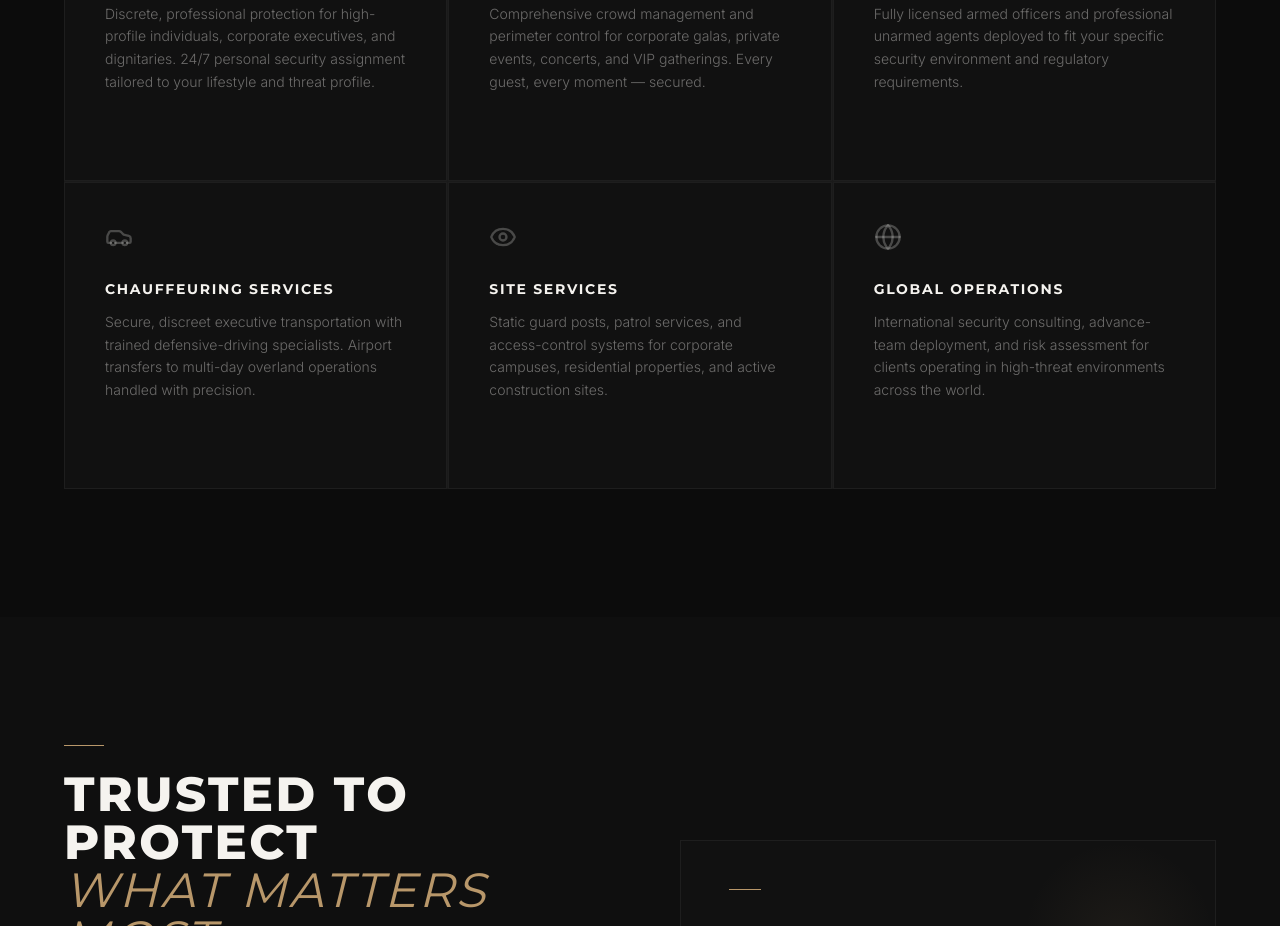
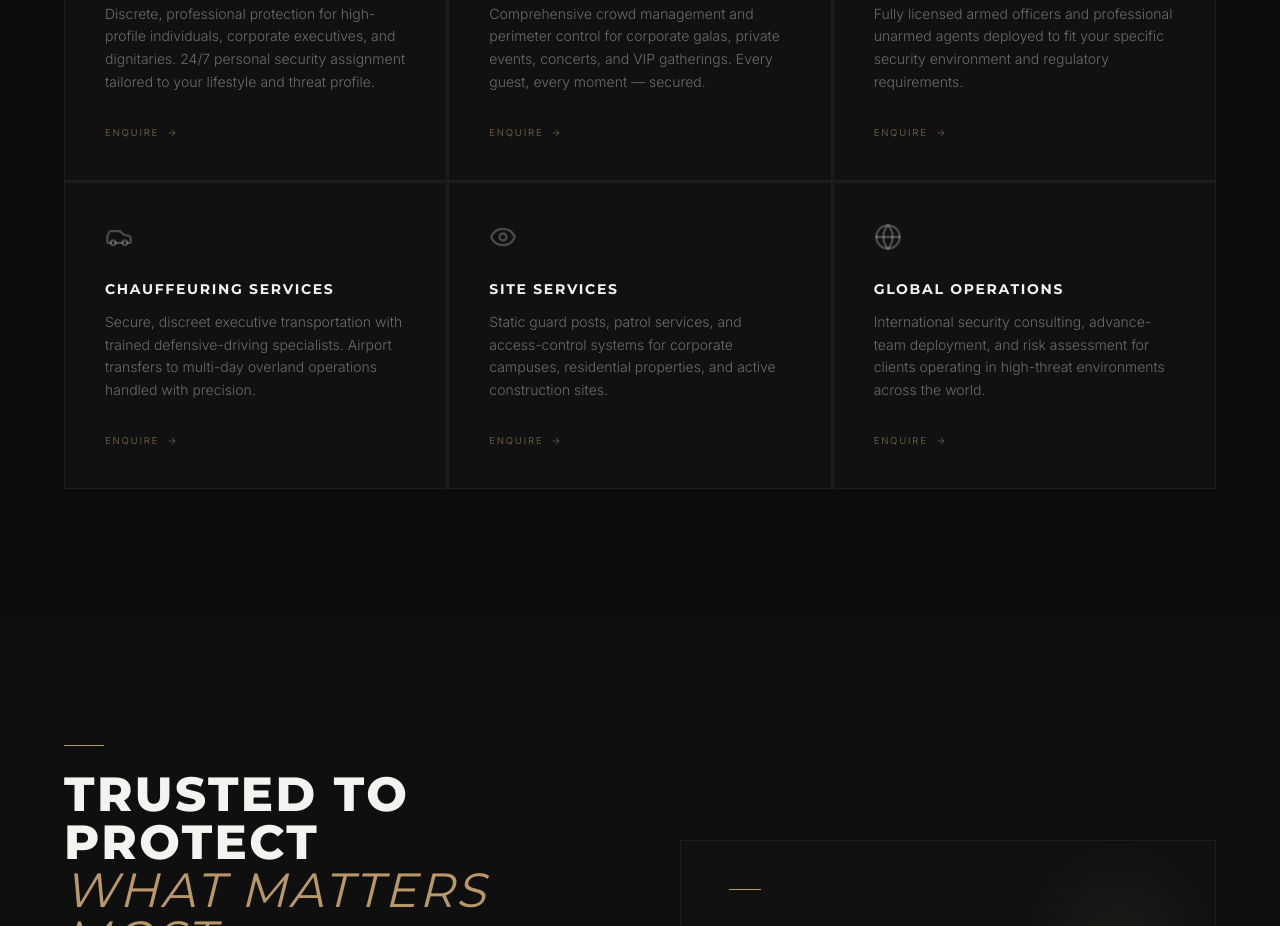
Before and after one commit to patlax17/POWERSONPROTECTION, a React (Vite) app: page / in a window 1280 px wide. Shown: the part 1280-2206 px from the top of the page. Built offline with nearby package versions, Linux system fonts and the light colour scheme.

Commit message:
fix: Enquire links on service cards now scroll to contact form

```diff
--- a/src/App.jsx
+++ b/src/App.jsx
@@ -325,15 +325,16 @@ function Services() {
                   <p className="text-sm leading-relaxed" style={{ color: 'rgba(245,243,239,0.4)', fontWeight: 300 }}>
                     {svc.description}
                   </p>
-                  <div
+                  <a
+                    href="#contact"
                     className="mt-8 flex items-center gap-2 text-[0.6rem] uppercase tracking-[0.18em] transition-all duration-300"
-                    style={{ color: 'rgba(184,151,106,0)' }}
+                    style={{ color: 'rgba(184,151,106,0.5)', textDecoration: 'none' }}
                     onMouseEnter={(e) => e.currentTarget.style.color = '#b8976a'}
-                    onMouseLeave={(e) => e.currentTarget.style.color = 'rgba(184,151,106,0)'}
+                    onMouseLeave={(e) => e.currentTarget.style.color = 'rgba(184,151,106,0.5)'}
                   >
                     <span>Enquire</span>
                     <ArrowRight size={10} />
-                  </div>
+                  </a>
                 </div>
               </div>
             )
```
